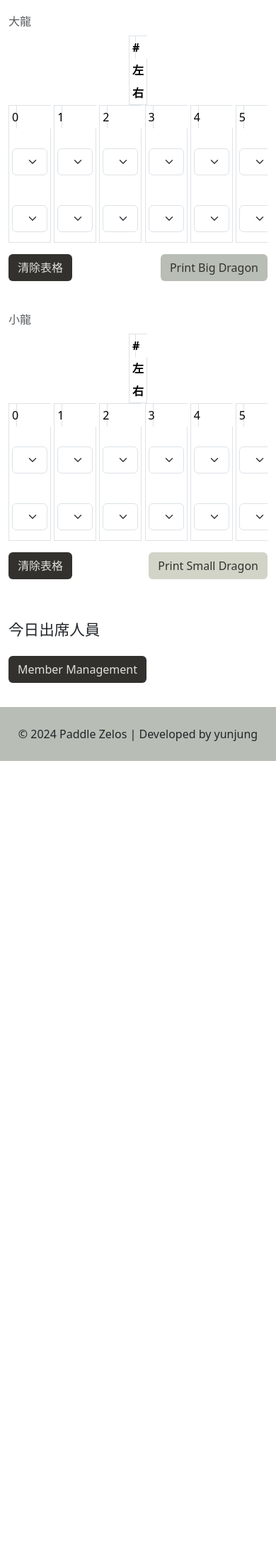
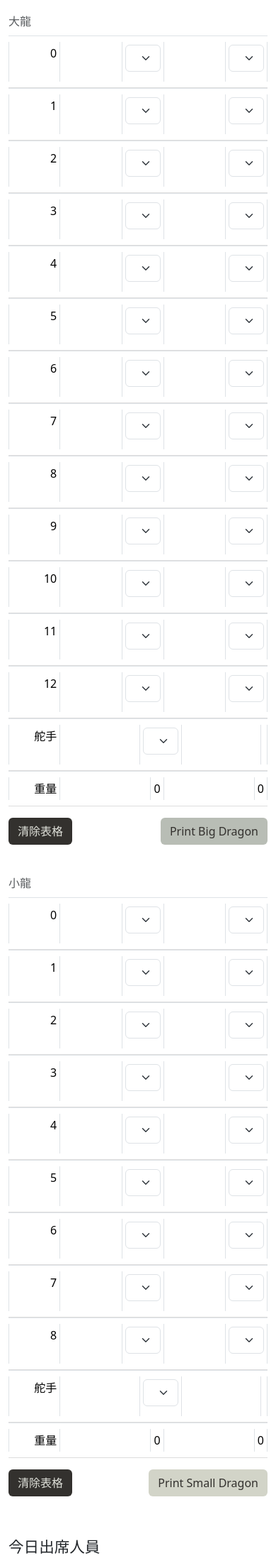
Before and after one commit to evafan1999/dragon-boat, a FastAPI app: page / in a window 390 px wide. Shown: the part 131-2323 px from the top of the page at 71% size. Before the commit the page ends 1203 px from the top, so only its background shows below. Run offline with FastAPI, Linux system fonts and the light colour scheme; data that the repository does not hold is empty.

Commit message:
update layout11

```diff
--- a/static/styles.css
+++ b/static/styles.css
@@ -75,23 +75,25 @@ footer p {
     .table tr,
     .table td,
     .table th {
-        display: inline-block;
-        float: none;
-    }
-    .table thead {
         display: block;
     }
-    .table tbody {
+    .table thead tr {
+        display: none;
+    }
+    .table tbody tr {
+        display: flex;
+        justify-content: space-between;
+        padding: 0.5rem 0;
+        border-bottom: 1px solid #ddd;
+    }
+    .table tbody td {
         display: block;
-        overflow-x: auto;
+        text-align: right;
+        white-space: nowrap;
     }
-    .table td,
-    .table th {
-        display: block;
-    }
-    .table td::before {
+    .table tbody td::before {
         content: attr(data-label);
-        display: inline-block;
+        float: left;
         font-weight: bold;
     }
 }
--- a/templates/index.html
+++ b/templates/index.html
@@ -19,31 +19,31 @@
         <div class="row">
             <div class="col-lg-6 col-12 mb-4">
                 <div id="bigDragonTableContainer">
-                    <table class="table table-sm table-bordered table-fixed" style="text-align: center;">
+                    <table class="table table-sm table-bordered" style="text-align: center; width: 100%; max-width: 100%;">
                         <caption class="caption-top">大龍 <span id="bigDragonDate"></span></caption>
                         <thead>
                             <tr>
-                                <th scope="col" class="fixed-column">#</th>
+                                <th scope="col" style="width: 20%;">#</th>
                                 <th scope="col">左</th>
                                 <th scope="col">右</th>
                             </tr>
                         </thead>
                         <tbody id="paddleTableBody">
-                            <tr><td class="fixed-column">0</td><td><select class="form-select" id="left_0"></select></td><td><select class="form-select" id="right_0"></select></td></tr>
-                            <tr><td class="fixed-column">1</td><td><select class="form-select" id="left_1"></select></td><td><select class="form-select" id="right_1"></select></td></tr>
-                            <tr><td class="fixed-column">2</td><td><select class="form-select" id="left_2"></select></td><td><select class="form-select" id="right_2"></select></td></tr>
-                            <tr><td class="fixed-column">3</td><td><select class="form-select" id="left_3"></select></td><td><select class="form-select" id="right_3"></select></td></tr>
-                            <tr><td class="fixed-column">4</td><td><select class="form-select" id="left_4"></select></td><td><select class="form-select" id="right_4"></select></td></tr>
-                            <tr><td class="fixed-column">5</td><td><select class="form-select" id="left_5"></select></td><td><select class="form-select" id="right_5"></select></td></tr>
-                            <tr><td class="fixed-column">6</td><td><select class="form-select" id="left_6"></select></td><td><select class="form-select" id="right_6"></select></td></tr>
-                            <tr><td class="fixed-column">7</td><td><select class="form-select" id="left_7"></select></td><td><select class="form-select" id="right_7"></select></td></tr>
-                            <tr><td class="fixed-column">8</td><td><select class="form-select" id="left_8"></select></td><td><select class="form-select" id="right_8"></select></td></tr>
-                            <tr><td class="fixed-column">9</td><td><select class="form-select" id="left_9"></select></td><td><select class="form-select" id="right_9"></select></td></tr>
-                            <tr><td class="fixed-column">10</td><td><select class="form-select" id="left_10"></select></td><td><select class="form-select" id="right_10"></select></td></tr>
-                            <tr><td class="fixed-column">11</td><td><select class="form-select" id="left_11"></select></td><td><select class="form-select" id="right_11"></select></td></tr>
-                            <tr><td class="fixed-column">12</td><td><select class="form-select" id="left_12"></select></td><td><select class="form-select" id="right_12"></select></td></tr>
-                            <tr><td class="fixed-column">舵手</td><td><select class="form-select" id="left_helmsman"></select></td><td></td></tr>
-                            <tr><td class="fixed-column">重量</td><td id="leftWeight">0</td><td id="rightWeight">0</td></tr>
+                            <tr><td style="width: 20%;">0</td><td><select class="form-select" id="left_0"></select></td><td><select class="form-select" id="right_0"></select></td></tr>
+                            <tr><td style="width: 20%;">1</td><td><select class="form-select" id="left_1"></select></td><td><select class="form-select" id="right_1"></select></td></tr>
+                            <tr><td style="width: 20%;">2</td><td><select class="form-select" id="left_2"></select></td><td><select class="form-select" id="right_2"></select></td></tr>
+                            <tr><td style="width: 20%;">3</td><td><select class="form-select" id="left_3"></select></td><td><select class="form-select" id="right_3"></select></td></tr>
+                            <tr><td style="width: 20%;">4</td><td><select class="form-select" id="left_4"></select></td><td><select class="form-select" id="right_4"></select></td></tr>
+                            <tr><td style="width: 20%;">5</td><td><select class="form-select" id="left_5"></select></td><td><select class="form-select" id="right_5"></select></td></tr>
+                            <tr><td style="width: 20%;">6</td><td><select class="form-select" id="left_6"></select></td><td><select class="form-select" id="right_6"></select></td></tr>
+                            <tr><td style="width: 20%;">7</td><td><select class="form-select" id="left_7"></select></td><td><select class="form-select" id="right_7"></select></td></tr>
+                            <tr><td style="width: 20%;">8</td><td><select class="form-select" id="left_8"></select></td><td><select class="form-select" id="right_8"></select></td></tr>
+                            <tr><td style="width: 20%;">9</td><td><select class="form-select" id="left_9"></select></td><td><select class="form-select" id="right_9"></select></td></tr>
+                            <tr><td style="width: 20%;">10</td><td><select class="form-select" id="left_10"></select></td><td><select class="form-select" id="right_10"></select></td></tr>
+                            <tr><td style="width: 20%;">11</td><td><select class="form-select" id="left_11"></select></td><td><select class="form-select" id="right_11"></select></td></tr>
+                            <tr><td style="width: 20%;">12</td><td><select class="form-select" id="left_12"></select></td><td><select class="form-select" id="right_12"></select></td></tr>
+                            <tr><td style="width: 20%;">舵手</td><td><select class="form-select" id="left_helmsman"></select></td><td></td></tr>
+                            <tr><td style="width: 20%;">重量</td><td id="leftWeight">0</td><td id="rightWeight">0</td></tr>
                         </tbody>
                     </table>
                     <div class="d-flex justify-content-between">
@@ -54,27 +54,27 @@
             </div>
             <div class="col-lg-6 col-12 mb-4">
                 <div id="smallDragonTableContainer">
-                    <table class="table table-sm table-bordered table-fixed" style="text-align: center;">
+                    <table class="table table-sm table-bordered" style="text-align: center; width: 100%; max-width: 100%;">
                         <caption class="caption-top">小龍 <span id="smallDragonDate"></span></caption>
                         <thead>
                             <tr>
-                                <th scope="col" class="fixed-column">#</th>
+                                <th scope="col" style="width: 20%;">#</th>
                                 <th scope="col">左</th>
                                 <th scope="col">右</th>
                             </tr>
                         </thead>
                         <tbody id="smallPaddleTableBody">
-                            <tr><td class="fixed-column">0</td><td><select class="form-select" id="small_left_0"></select></td><td><select class="form-select" id="small_right_0"></select></td></tr>
-                            <tr><td class="fixed-column">1</td><td><select class="form-select" id="small_left_1"></select></td><td><select class="form-select" id="small_right_1"></select></td></tr>
-                            <tr><td class="fixed-column">2</td><td><select class="form-select" id="small_left_2"></select></td><td><select class="form-select" id="small_right_2"></select></td></tr>
-                            <tr><td class="fixed-column">3</td><td><select class="form-select" id="small_left_3"></select></td><td><select class="form-select" id="small_right_3"></select></td></tr>
-                            <tr><td class="fixed-column">4</td><td><select class="form-select" id="small_left_4"></select></td><td><select class="form-select" id="small_right_4"></select></td></tr>
-                            <tr><td class="fixed-column">5</td><td><select class="form-select" id="small_left_5"></select></td><td><select class="form-select" id="small_right_5"></select></td></tr>
-                            <tr><td class="fixed-column">6</td><td><select class="form-select" id="small_left_6"></select></td><td><select class="form-select" id="small_right_6"></select></td></tr>
-                            <tr><td class="fixed-column">7</td><td><select class="form-select" id="small_left_7"></select></td><td><select class="form-select" id="small_right_7"></select></td></tr>
-                            <tr><td class="fixed-column">8</td><td><select class="form-select" id="small_left_8"></select></td><td><select class="form-select" id="small_right_8"></select></td></tr>
-                            <tr><td class="fixed-column">舵手</td><td><select class="form-select" id="small_helmsman"></select></td><td></td></tr>
-                            <tr><td class="fixed-column">重量</td><td id="smallLeftWeight">0</td><td id="smallRightWeight">0</td></tr>
+                            <tr><td style="width: 20%;">0</td><td><select class="form-select" id="small_left_0"></select></td><td><select class="form-select" id="small_right_0"></select></td></tr>
+                            <tr><td style="width: 20%;">1</td><td><select class="form-select" id="small_left_1"></select></td><td><select class="form-select" id="small_right_1"></select></td></tr>
+                            <tr><td style="width: 20%;">2</td><td><select class="form-select" id="small_left_2"></select></td><td><select class="form-select" id="small_right_2"></select></td></tr>
+                            <tr><td style="width: 20%;">3</td><td><select class="form-select" id="small_left_3"></select></td><td><select class="form-select" id="small_right_3"></select></td></tr>
+                            <tr><td style="width: 20%;">4</td><td><select class="form-select" id="small_left_4"></select></td><td><select class="form-select" id="small_right_4"></select></td></tr>
+                            <tr><td style="width: 20%;">5</td><td><select class="form-select" id="small_left_5"></select></td><td><select class="form-select" id="small_right_5"></select></td></tr>
+                            <tr><td style="width: 20%;">6</td><td><select class="form-select" id="small_left_6"></select></td><td><select class="form-select" id="small_right_6"></select></td></tr>
+                            <tr><td style="width: 20%;">7</td><td><select class="form-select" id="small_left_7"></select></td><td><select class="form-select" id="small_right_7"></select></td></tr>
+                            <tr><td style="width: 20%;">8</td><td><select class="form-select" id="small_left_8"></select></td><td><select class="form-select" id="small_right_8"></select></td></tr>
+                            <tr><td style="width: 20%;">舵手</td><td><select class="form-select" id="small_helmsman"></select></td><td></td></tr>
+                            <tr><td style="width: 20%;">重量</td><td id="smallLeftWeight">0</td><td id="smallRightWeight">0</td></tr>
                         </tbody>
                     </table>
                     <div class="d-flex justify-content-between">
```
